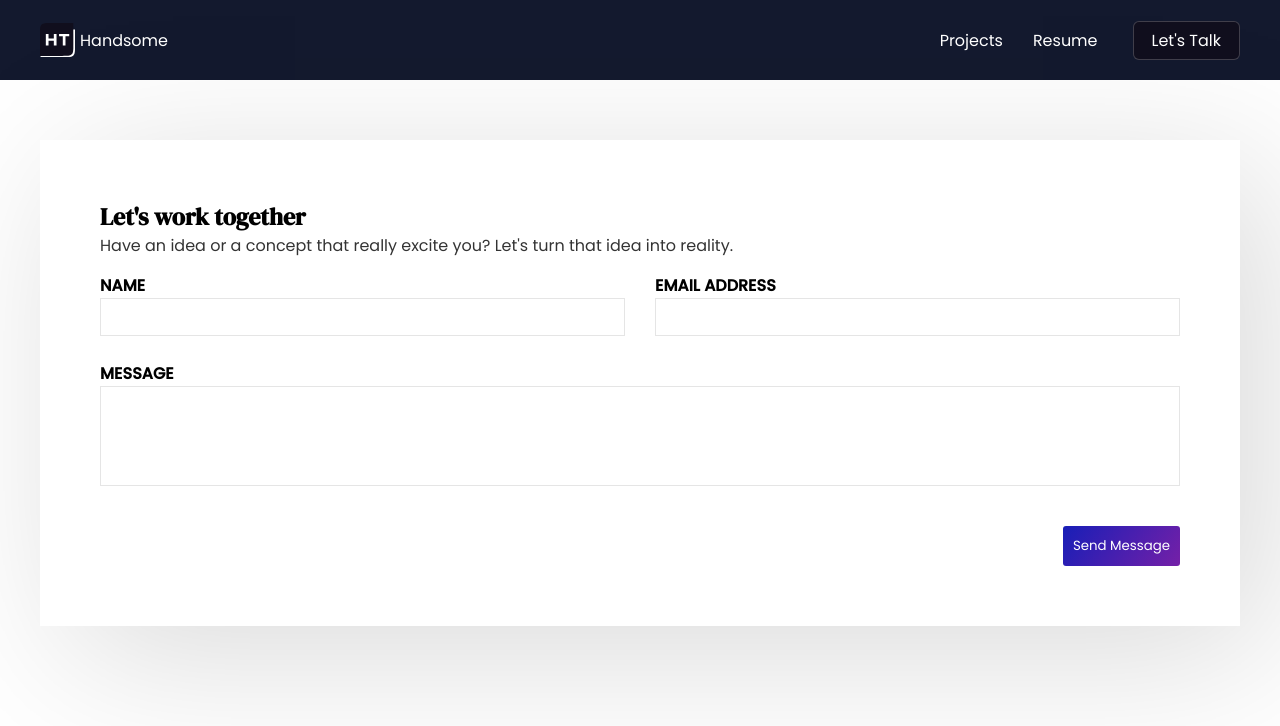
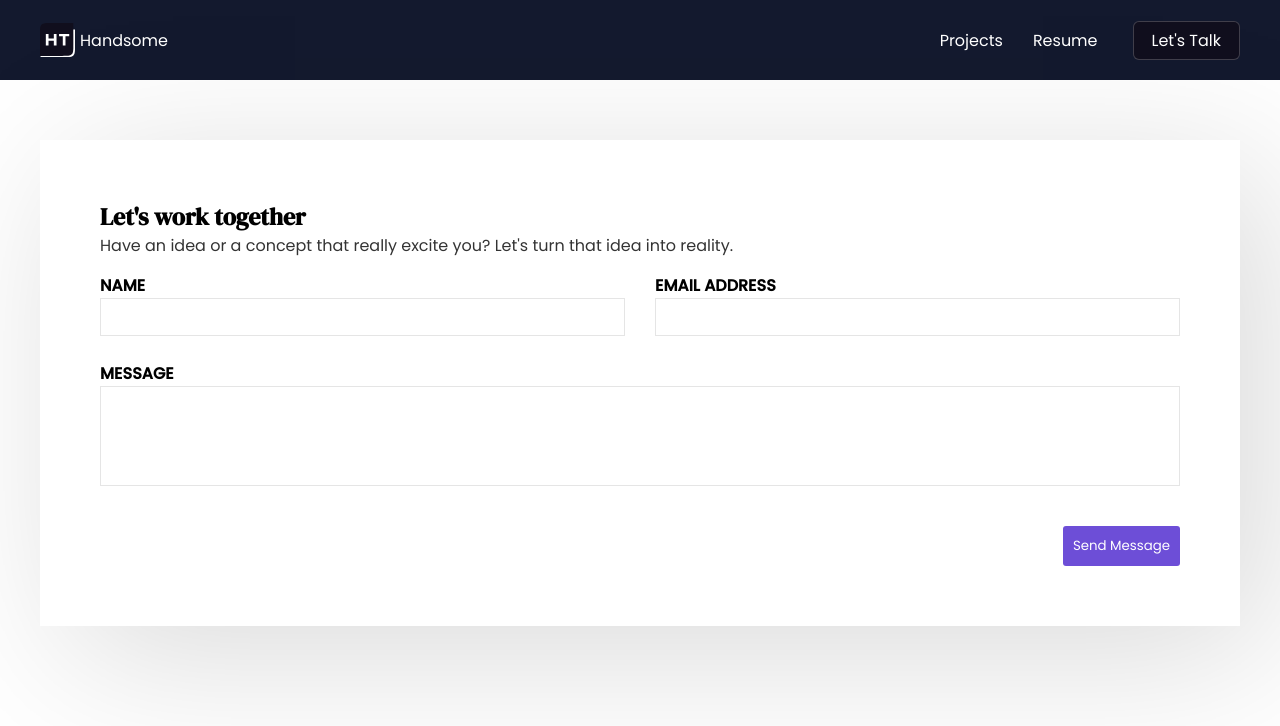
Before and after one commit to huzitaiwo/handsome, a React (Create React App) app: page /contact in a window 1280 px wide. Shown: the top 726 px of the page. Built offline with nearby package versions, Linux system fonts and the light colour scheme.

Commit message:
styled contact page

```diff
--- a/src/pages/contact/Contact.css
+++ b/src/pages/contact/Contact.css
@@ -46,7 +46,7 @@ form button {
   padding: 10px;
   border: none;
   margin-left: auto;
-  background: linear-gradient(125.18deg, #0c1eb9 -13.24%, #7d20a6 109.11%);
+  background: #6d4ed7;
   color: #fff;
   border-radius: 3px;
   margin-top: 15px;
```
